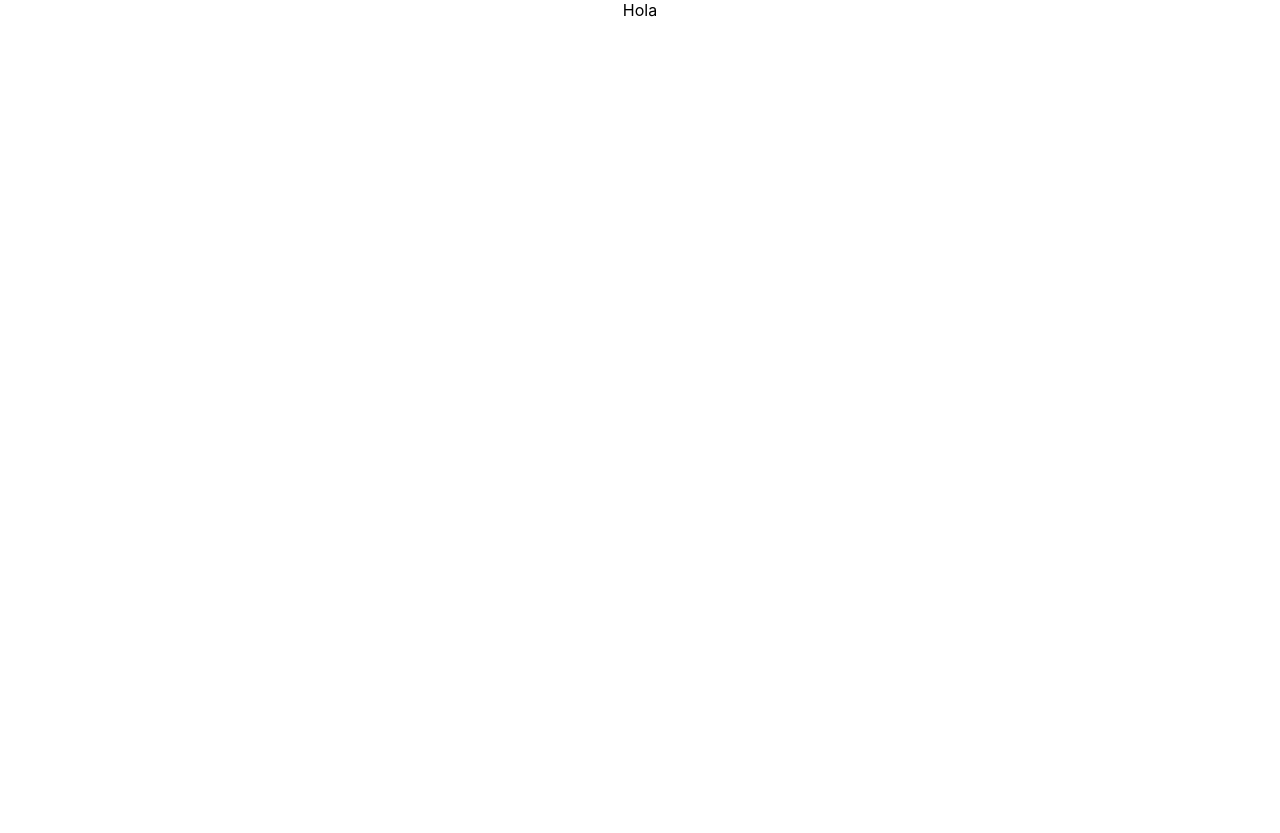
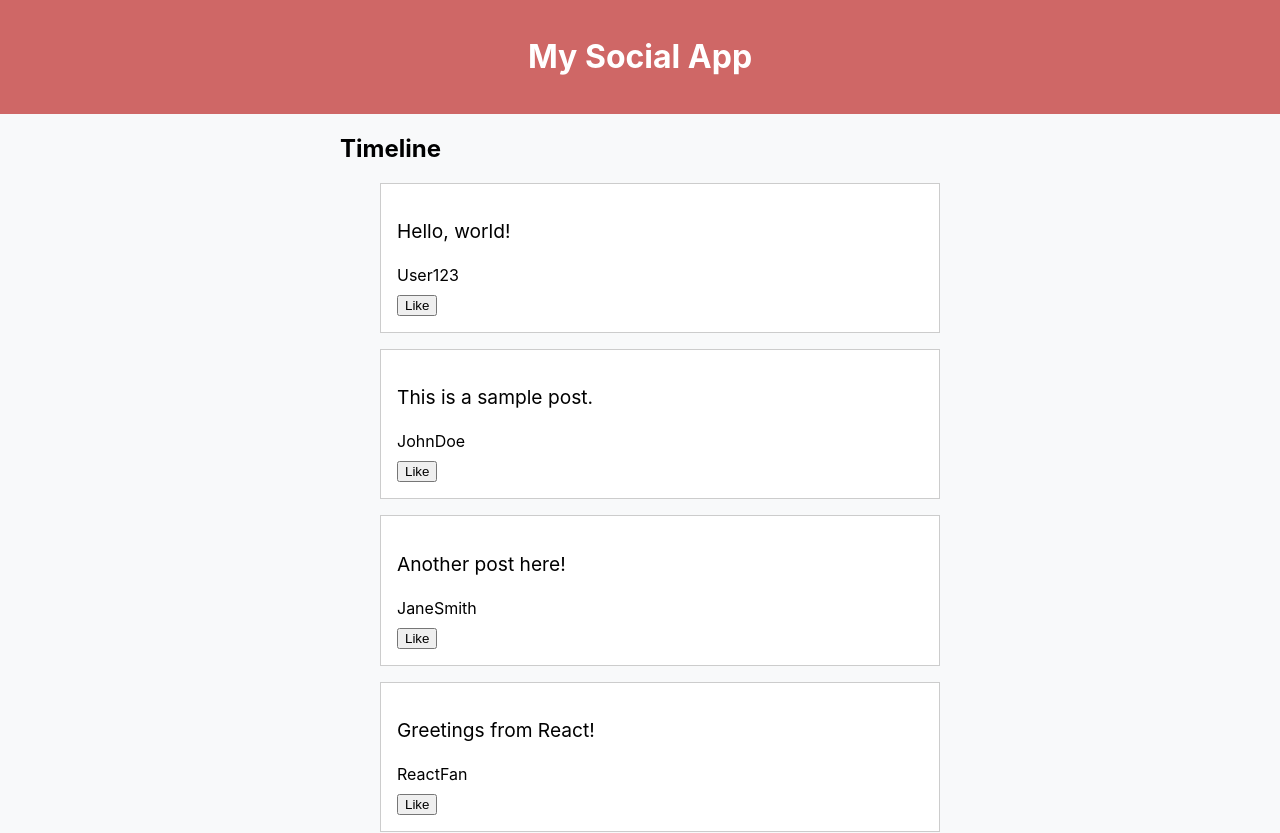
Before and after one commit to Maxaplays/social-timeline-app, a React (Create React App) app in the folder social-timeline-app/: page / in a window 1280 px wide. Shown: the top 833 px of the page. Before the commit the page ends 800 px from the top, so only its background shows below. Built offline with nearby package versions, Linux system fonts and the light colour scheme.

Commit message:
Adding components and some style

```diff
--- a/social-timeline-app/src/App.css
+++ b/social-timeline-app/src/App.css
@@ -1,38 +1,16 @@
-.App {
+.header {
+  background-color: #CF6766;
+  color: white;
   text-align: center;
+  padding: 1rem;
 }
 
-.App-logo {
-  height: 40vmin;
-  pointer-events: none;
+.footer {
+  text-align: center;
+  padding: 1rem;
+  background-color: #F8F9FA;
 }
 
-@media (prefers-reduced-motion: no-preference) {
-  .App-logo {
-    animation: App-logo-spin infinite 20s linear;
-  }
+.app {
+  background-color: #F8F9FA;
 }
-
-.App-header {
-  background-color: #282c34;
-  min-height: 100vh;
-  display: flex;
-  flex-direction: column;
-  align-items: center;
-  justify-content: center;
-  font-size: calc(10px + 2vmin);
-  color: white;
-}
-
-.App-link {
-  color: #61dafb;
-}
-
-@keyframes App-logo-spin {
-  from {
-    transform: rotate(0deg);
-  }
-  to {
-    transform: rotate(360deg);
-  }
-}
--- a/social-timeline-app/src/App.js
+++ b/social-timeline-app/src/App.js
@@ -1,7 +1,38 @@
-import "./App.css";
+import React from "react";
+import "./App.css"; // Import your CSS file if you have one
+import Timeline from "./components/Timeline"; // Import the Timeline component
+import Post from "./components/Post"; // Import the Post component
 
 function App() {
-  return <div className="App">Hola</div>;
+  // Sample data for posts
+  const posts = [
+    { id: 1, content: "Hello, world!", author: "User123" },
+    { id: 2, content: "This is a sample post.", author: "JohnDoe" },
+    { id: 3, content: "Another post here!", author: "JaneSmith" },
+    { id: 4, content: "Greetings from React!", author: "ReactFan" },
+    { id: 5, content: "Just sharing a thought...", author: "ThoughtfulPerson" },
+    { id: 6, content: "Checking out this app!", author: "AppExplorer" },
+    { id: 7, content: "Coding all day!", author: "CodeNinja" },
+    { id: 8, content: "The weather is nice today.", author: "WeatherWatcher" },
+    { id: 9, content: "Sharing my favorite recipe!", author: "Foodie" },
+    { id: 10, content: "Learning React is fun!", author: "LearningEnthusiast" },
+  ];
+
+  return (
+    <div className="app">
+      <header className="header">
+        <h1>My Social App</h1>
+      </header>
+      <main className="main">
+        <div className="timeline-container">
+          <Timeline posts={posts} />
+        </div>
+      </main>
+      <footer className="footer">
+        <p>&copy; 2023 My Social App</p>
+      </footer>
+    </div>
+  );
 }
 
 export default App;
--- /dev/null
+++ b/social-timeline-app/src/components/LikeButton.js
@@ -0,0 +1,15 @@
+import React, { useState } from "react";
+import "../styles/LikeButton.css";
+
+function LikeButton() {
+  const [isLiked, setIsLiked] = useState(false);
+  const toggleLike = () => setIsLiked(!isLiked);
+
+  return (
+    <button onClick={toggleLike} className={isLiked ? "liked" : ""}>
+      {isLiked ? "Unlike" : "Like"}
+    </button>
+  );
+}
+
+export default LikeButton;
--- /dev/null
+++ b/social-timeline-app/src/components/Post.js
@@ -0,0 +1,20 @@
+import React from "react";
+import LikeButton from "./LikeButton"; // Import the LikeButton component
+import "../styles/Post.css";
+
+function Post({ post }) {
+  return (
+    <li className="post">
+      <div className="post-content">
+        <p>{post.content}</p>
+        <small>{post.author}</small>
+      </div>
+      <div className="post-actions">
+        <LikeButton />
+        {/* Add more actions like "Reply" button */}
+      </div>
+    </li>
+  );
+}
+
+export default Post;
--- /dev/null
+++ b/social-timeline-app/src/components/Timeline.js
@@ -0,0 +1,18 @@
+import React from "react";
+import Post from "./Post"; // Import the Post component
+import "../styles/Timeline.css";
+
+function Timeline({ posts }) {
+  return (
+    <div className="timeline">
+      <h2>Timeline</h2>
+      <ul className="post-list">
+        {posts.map((post) => (
+          <Post key={post.id} post={post} />
+        ))}
+      </ul>
+    </div>
+  );
+}
+
+export default Timeline;
--- /dev/null
+++ b/social-timeline-app/src/styles/LikeButton.css
@@ -0,0 +1,11 @@
+.like-button {
+    background-color: #007BFF;
+    color: white;
+    border: none;
+    padding: 0.5rem 1rem;
+    cursor: pointer;
+}
+
+.like-button.liked {
+    background-color: #6C757D;
+}
--- /dev/null
+++ b/social-timeline-app/src/styles/Post.css
@@ -0,0 +1,15 @@
+.post {
+    border: 1px solid #ccc;
+    padding: 1rem;
+    margin: 1rem 0;
+    background-color: white;
+    list-style: none;
+}
+
+.post-content {
+    font-size: 1.2rem;
+}
+
+.post-actions {
+    margin-top: 0.5rem;
+}
--- /dev/null
+++ b/social-timeline-app/src/styles/Timeline.css
@@ -0,0 +1,4 @@
+.timeline-container {
+    max-width: 600px;
+    margin: 0 auto;
+}
```
